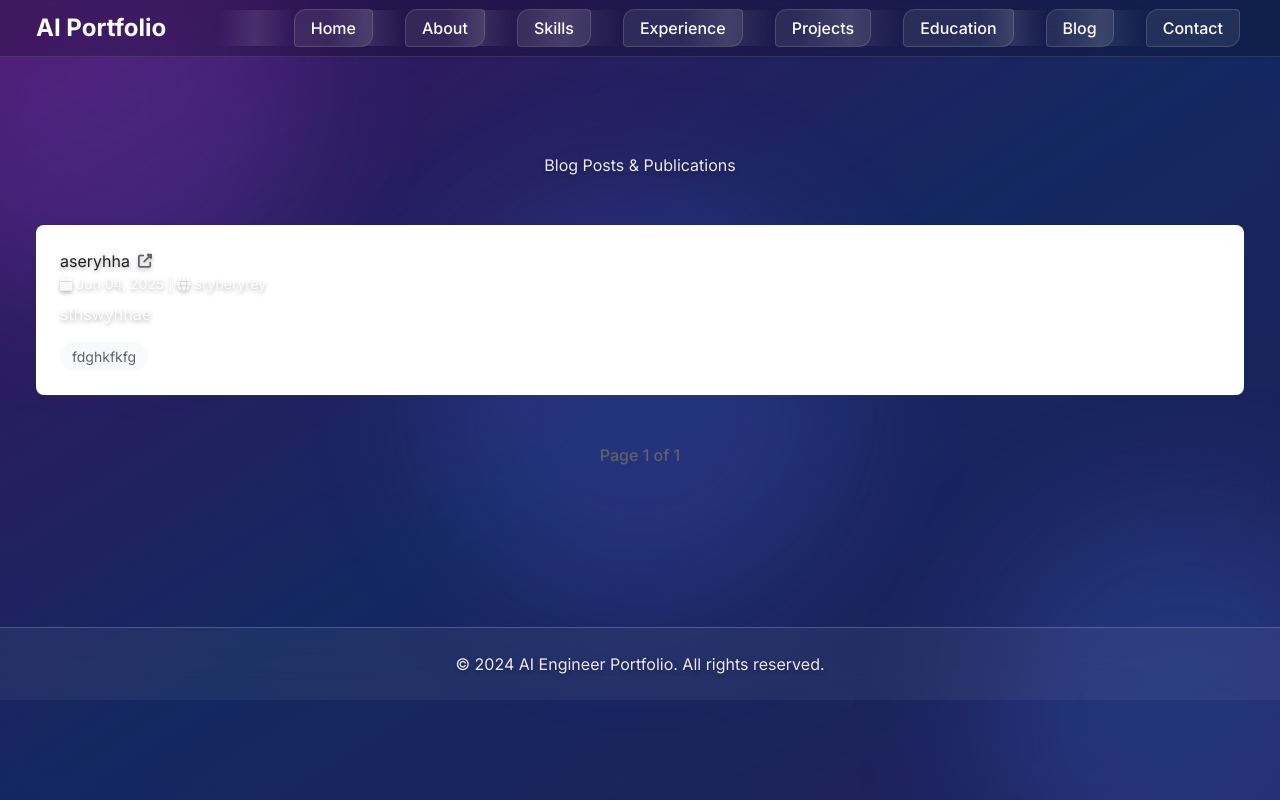
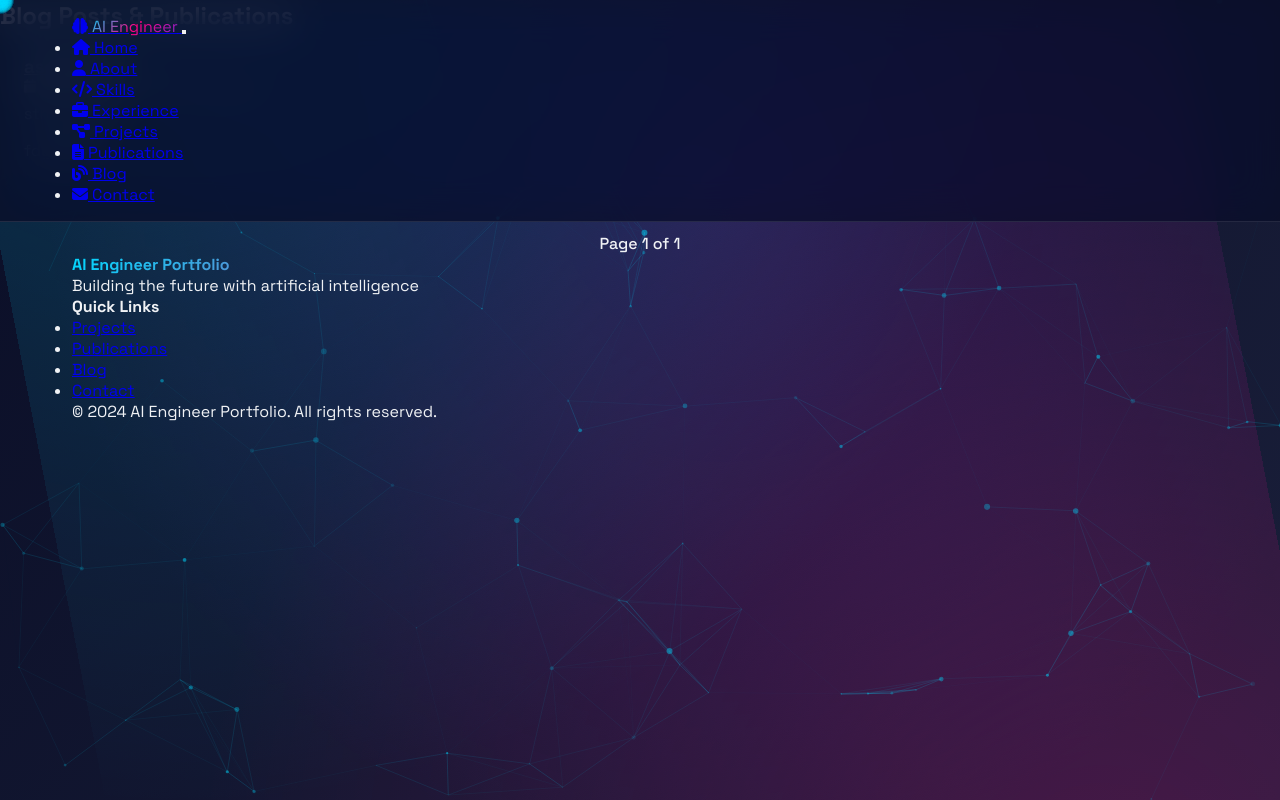
Before and after one commit to Nobi004/nobi_portfolio, a Django app: page /blog/ in a window 1280 px wide. Run offline with Django 5.2, Linux system fonts and the light colour scheme; data comes from the database, SQL or seed files in the repository; some libraries are stand-ins or nearby versions.

Commit message:
Update base.html

```diff
--- a/ai_portfolio/portfolio/templates/base.html
+++ b/ai_portfolio/portfolio/templates/base.html
@@ -3,88 +3,86 @@
 <head>
     <meta charset="UTF-8">
     <meta name="viewport" content="width=device-width, initial-scale=1.0">
-    <meta name="description" content="AI Engineer Portfolio - Machine Learning, Deep Learning, and AI Solutions">
+    <meta name="description" content="AI Engineer Portfolio - Cutting-edge AI Solutions, Machine Learning & Deep Learning">
+    <meta name="keywords" content="AI Engineer, Machine Learning, Deep Learning, Neural Networks, Computer Vision, NLP">
     <title>{% block title %}AI Engineer Portfolio{% endblock %}</title>
 
     {% load static %}
-    <link rel="stylesheet" href="{% static 'css/style.css' %}">
-    <!-- Tailwind CSS -->
-    <script src="https://cdn.tailwindcss.com"></script>
 
     <!-- Font Awesome -->
     <link rel="stylesheet" href="https://cdnjs.cloudflare.com/ajax/libs/font-awesome/6.4.0/css/all.min.css">
 
-    <!-- GSAP for animations -->
-    <script src="https://cdnjs.cloudflare.com/ajax/libs/gsap/3.12.2/gsap.min.js"></script>
+    <!-- AOS Animation Library -->
+    <link rel="stylesheet" href="https://unpkg.com/aos@2.3.1/dist/aos.css">
 
     <!-- Custom CSS -->
-    <link rel="stylesheet" href="{% static 'css/glassmorphism.css' %}">
-
-    <!-- Add after your existing CSS -->
-    <link rel="stylesheet" href="{% static 'css/enhancements.css' %}">
-
-
+    <link rel="stylesheet" href="{% static 'css/ai_portfolio.css' %}">
 
     {% block extra_css %}{% endblock %}
 </head>
-<body class="min-h-screen bg-gradient-to-br from-purple-900 via-blue-900 to-indigo-900 overflow-x-hidden">
-    <!-- Animated Background -->
-    <div class="fixed inset-0 overflow-hidden pointer-events-none">
-        <div class="absolute w-96 h-96 bg-purple-500 rounded-full blur-3xl opacity-20 animate-float" style="top: -10%; left: -10%;"></div>
-        <div class="absolute w-96 h-96 bg-blue-500 rounded-full blur-3xl opacity-20 animate-float-delayed" style="bottom: -10%; right: -10%;"></div>
-        <div class="absolute w-96 h-96 bg-indigo-500 rounded-full blur-3xl opacity-20 animate-float-slow" style="top: 50%; left: 50%; transform: translate(-50%, -50%);"></div>
+<body>
+    <!-- Loading Animation -->
+    <div class="loading-container">
+        <div class="loading-orb"></div>
     </div>
 
-    <!-- Page Transition Overlay -->
-    <div id="page-transition" class="fixed inset-0 z-[9999] pointer-events-none">
-        <div class="transition-ripple"></div>
-    </div>
+    <!-- Animated Background -->
+    <div class="animated-bg"></div>
+
+    <!-- Particles Background -->
+    <div id="particles-js"></div>
 
     <!-- Navigation -->
-    <nav class="glass-nav sticky top-0 z-50 px-4 py-3">
-        <div class="container mx-auto flex justify-between items-center">
-            <a href="{% url 'home' %}" class="logo water-hover text-2xl font-bold text-white">
-                AI Portfolio
-            </a>
+    <nav class="navbar-glass">
+        <div class="container-glass">
+            <div class="nav-wrapper">
+                <a href="{% url 'home' %}" class="logo">
+                    <i class="fas fa-brain"></i>
+                    <span class="text-gradient">AI Engineer</span>
+                </a>
 
-            <button class="nav-toggle md:hidden water-ripple" id="navToggle">
-                <span class="block w-6 h-0.5 bg-white mb-1.5 transition-transform"></span>
-                <span class="block w-6 h-0.5 bg-white mb-1.5 transition-transform"></span>
-                <span class="block w-6 h-0.5 bg-white transition-transform"></span>
-            </button>
+                <button class="nav-toggle" id="navToggle">
+                    <span></span>
+                    <span></span>
+                    <span></span>
+                </button>
 
-            <ul class="nav-menu hidden md:flex gap-6" id="navMenu">
-                <li><a href="{% url 'home' %}" class="nav-link water-hover">Home</a></li>
-                <li><a href="{% url 'about' %}" class="nav-link water-hover">About</a></li>
-                <li><a href="{% url 'skills' %}" class="nav-link water-hover">Skills</a></li>
-                <li><a href="{% url 'experience' %}" class="nav-link water-hover">Experience</a></li>
-                <li><a href="{% url 'projects' %}" class="nav-link water-hover">Projects</a></li>
-                <li><a href="{% url 'education' %}" class="nav-link water-hover">Education</a></li>
-                <li><a href="{% url 'blog' %}" class="nav-link water-hover">Blog</a></li>
-                <li><a href="{% url 'contact' %}" class="nav-link water-hover">Contact</a></li>
-            </ul>
-        </div>
-
-        <!-- Mobile Menu -->
-        <div class="mobile-menu glass-card mt-4 hidden" id="mobileMenu">
-            <ul class="flex flex-col gap-2 p-4">
-                <li><a href="{% url 'home' %}" class="nav-link-mobile water-hover">Home</a></li>
-                <li><a href="{% url 'about' %}" class="nav-link-mobile water-hover">About</a></li>
-                <li><a href="{% url 'skills' %}" class="nav-link-mobile water-hover">Skills</a></li>
-                <li><a href="{% url 'experience' %}" class="nav-link-mobile water-hover">Experience</a></li>
-                <li><a href="{% url 'projects' %}" class="nav-link-mobile water-hover">Projects</a></li>
-                <li><a href="{% url 'education' %}" class="nav-link-mobile water-hover">Education</a></li>
-                <li><a href="{% url 'blog' %}" class="nav-link-mobile water-hover">Blog</a></li>
-                <li><a href="{% url 'contact' %}" class="nav-link-mobile water-hover">Contact</a></li>
-            </ul>
+                <ul class="nav-menu" id="navMenu">
+                    <li><a href="{% url 'home' %}" class="nav-link">
+                        <i class="fas fa-home"></i> Home
+                    </a></li>
+                    <li><a href="{% url 'about' %}" class="nav-link">
+                        <i class="fas fa-user"></i> About
+                    </a></li>
+                    <li><a href="{% url 'skills' %}" class="nav-link">
+                        <i class="fas fa-code"></i> Skills
+                    </a></li>
+                    <li><a href="{% url 'experience' %}" class="nav-link">
+                        <i class="fas fa-briefcase"></i> Experience
+                    </a></li>
+                    <li><a href="{% url 'projects' %}" class="nav-link">
+                        <i class="fas fa-project-diagram"></i> Projects
+                    </a></li>
+                    <li><a href="{% url 'publications' %}" class="nav-link">
+                        <i class="fas fa-file-alt"></i> Publications
+                    </a></li>
+                    <li><a href="{% url 'blog' %}" class="nav-link">
+                        <i class="fas fa-blog"></i> Blog
+                    </a></li>
+                    <li><a href="{% url 'contact' %}" class="nav-link">
+                        <i class="fas fa-envelope"></i> Contact
+                    </a></li>
+                </ul>
+            </div>
         </div>
     </nav>
 
     <!-- Messages -->
     {% if messages %}
-        <div class="fixed top-20 right-4 z-50 space-y-2">
+        <div class="messages">
             {% for message in messages %}
-                <div class="glass-card p-4 text-white animate-slide-in">
+                <div class="alert alert-{{ message.tags }} glass-panel">
+                    <i class="fas fa-check-circle"></i>
                     {{ message }}
                 </div>
             {% endfor %}
@@ -92,24 +90,65 @@
     {% endif %}
 
     <!-- Main Content -->
-    <main class="container mx-auto px-4 py-8 relative z-10">
+    <main>
         {% block content %}{% endblock %}
     </main>
 
     <!-- Footer -->
-    <footer class="glass-footer mt-16 py-6">
-        <div class="container mx-auto px-4 text-center text-white">
-            <p>&copy; 2024 AI Engineer Portfolio. All rights reserved.</p>
+    <footer class="footer-glass">
+        <div class="container-glass">
+            <div class="footer-content">
+                <div class="footer-section">
+                    <h4 class="text-gradient">AI Engineer Portfolio</h4>
+                    <p>Building the future with artificial intelligence</p>
+                    <div class="social-links">
+                        {% if profile.github_url %}
+                            <a href="{{ profile.github_url }}" target="_blank" class="social-link">
+                                <i class="fab fa-github"></i>
+                            </a>
+                        {% endif %}
+                        {% if profile.linkedin_url %}
+                            <a href="{{ profile.linkedin_url }}" target="_blank" class="social-link">
+                                <i class="fab fa-linkedin"></i>
+                            </a>
+                        {% endif %}
+                        {% if profile.twitter_url %}
+                            <a href="{{ profile.twitter_url }}" target="_blank" class="social-link">
+                                <i class="fab fa-twitter"></i>
+                            </a>
+                        {% endif %}
+                    </div>
+                </div>
+                <div class="footer-section">
+                    <h4>Quick Links</h4>
+                    <ul class="footer-links">
+                        <li><a href="{% url 'projects' %}">Projects</a></li>
+                        <li><a href="{% url 'publications' %}">Publications</a></li>
+                        <li><a href="{% url 'blog' %}">Blog</a></li>
+                        <li><a href="{% url 'contact' %}">Contact</a></li>
+                    </ul>
+                </div>
+            </div>
+            <div class="footer-bottom">
+                <p>&copy; 2024 AI Engineer Portfolio. All rights reserved.</p>
+            </div>
         </div>
     </footer>
 
-    <!-- Custom JS -->
-    <script src="{% static 'js/glassmorphism.js' %}"></script>
+    <!-- Scripts -->
+    <script src="https://cdn.jsdelivr.net/particles.js/2.0.0/particles.min.js"></script>
+    <script src="https://unpkg.com/aos@2.3.1/dist/aos.js"></script>
+    <script src="{% static 'js/ai_animations.js' %}"></script>
 
-    <script src="{% static 'js/glassmorphism.js' %}"></script>
+    <script>
+        // Initialize AOS
+        AOS.init({
+            duration: 1000,
+            once: true,
+            offset: 100
+        });
+    </script>
 
-
-    <script src="{% static 'js/enhancements.js' %}"></script>
     {% block extra_js %}{% endblock %}
 </body>
 </html>
```
